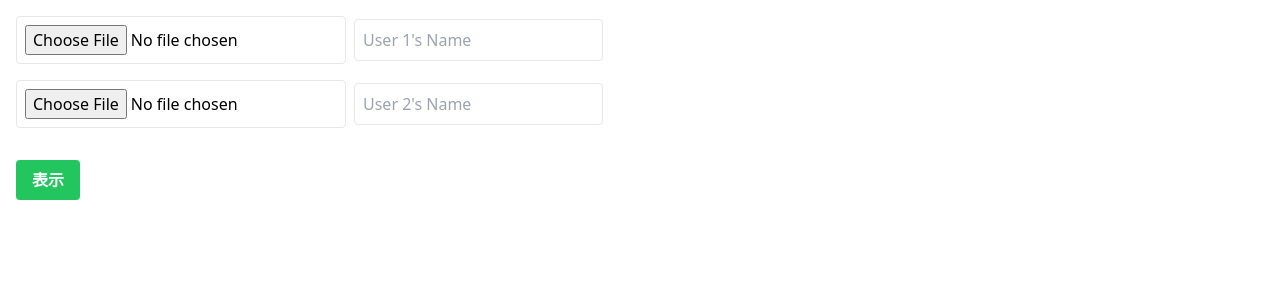
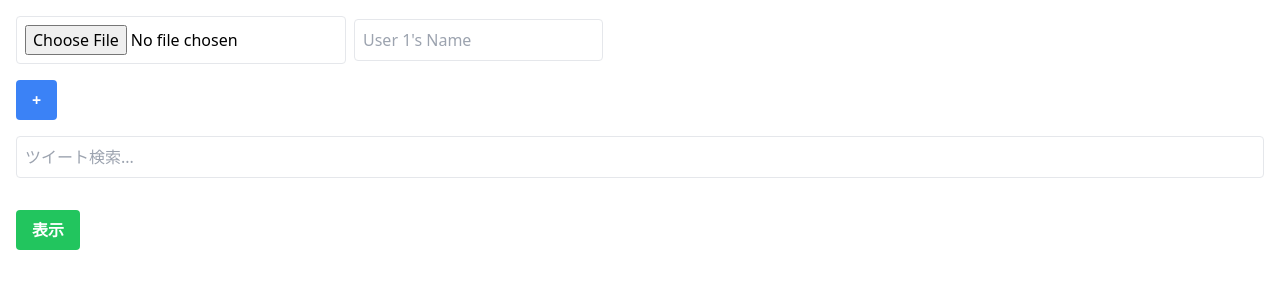
Before and after one commit to Shiryu-Toujima-1f10210346/MultiTwiArchiveViewer, a Next.js app: page / in a window 1280 px wide. Shown: the top 300 px of the page. Built offline with nearby package versions, Linux system fonts and the light colour scheme.

Commit message:
検索機能 人数増やす機能

```diff
--- a/src/pages/hoge/_app.tsx
+++ /dev/null
@@ -1,6 +0,0 @@
-import "@/styles/globals.css";
-import type { AppProps } from "next/app";
-
-export default function App({ Component, pageProps }: AppProps) {
-  return <Component {...pageProps} />;
-}
--- a/src/pages/hoge/index.tsx
+++ /dev/null
@@ -1,7 +0,0 @@
-import React from "react";
-
-function index() {
-  return <div className="p-4 bg-blue-500 text-white">Hello, world!</div>;
-}
-
-export default index;
--- a/src/pages/index.tsx
+++ b/src/pages/index.tsx
@@ -1,114 +1,172 @@
 import React, { useState, ChangeEvent } from "react";
 
-// 型定義
+// ツイートの型定義
 type Tweet = {
   created_at: string;
   full_text: string;
   userName: string;
 };
 
-type UserNames = {
-  user1: string;
-  user2: string;
+// ユーザー入力の型定義
+type UserInput = {
+  file: File | null;
+  userName: string;
 };
 
-type Files = {
-  file1: File | null;
-  file2: File | null;
+// 日時を日本式にフォーマットする関数
+const formatDate = (dateString: string): string => {
+  const date = new Date(dateString);
+  const formatter = new Intl.DateTimeFormat("ja-JP", {
+    year: "numeric",
+    month: "2-digit",
+    day: "2-digit",
+    hour: "2-digit",
+    minute: "2-digit",
+  });
+  return formatter.format(date);
 };
 
+// コンポーネント
 const TwitterArchiveViewer = () => {
+  const [allTweets, setAllTweets] = useState<Tweet[]>([]);
   const [tweets, setTweets] = useState<Tweet[]>([]);
-  const [userNames, setUserNames] = useState<UserNames>({
-    user1: "",
-    user2: "",
-  });
-  const [files, setFiles] = useState<Files>({ file1: null, file2: null });
+  const [searchQuery, setSearchQuery] = useState("");
+  const [userInputs, setUserInputs] = useState<UserInput[]>([
+    { file: null, userName: "" },
+  ]); // ユーザー入力フィールドのステート
 
+  // ファイルからツイートを読み込む関数
   const loadTweets = async (
     file: File | null,
     userName: string
   ): Promise<Tweet[]> => {
     if (!file) return [];
 
-    const reader = new FileReader();
     try {
       const data = await new Promise<string>((resolve, reject) => {
+        const reader = new FileReader();
         reader.onload = (e) => resolve(e.target.result as string);
         reader.onerror = (e) => reject(reader.error);
         reader.readAsText(file);
       });
 
-      const jsonContent = data.split("=")[1].trim();
-      const tweets = JSON.parse(jsonContent);
-      return tweets.map((tweet: any) => ({ ...tweet.tweet, userName }));
+      const window = { YTD: { tweets: { part0: [] } } }; // ダミーオブジェクト
+      eval(data); // ファイルから読み込んだスクリプトを実行
+      const loadedTweets = window.YTD.tweets.part0 as any[];
+
+      return loadedTweets.map((tweetData) => ({
+        ...tweetData.tweet,
+        created_at: formatDate(tweetData.tweet.created_at),
+        userName,
+      }));
     } catch (error) {
       console.error("Error reading file:", error);
       return [];
     }
   };
 
+  // ツイートを表示する関数
   const displayTweets = async () => {
-    const tweets1 = await loadTweets(files.file1, userNames.user1);
-    const tweets2 = await loadTweets(files.file2, userNames.user2);
-    const allTweets = [...tweets1, ...tweets2].sort(
+    let combinedTweets: Tweet[] = [];
+    for (const input of userInputs) {
+      const userTweets = await loadTweets(input.file, input.userName);
+      combinedTweets = combinedTweets.concat(userTweets);
+    }
+
+    combinedTweets.sort(
       (a, b) => new Date(b.created_at) - new Date(a.created_at)
     );
-    setTweets(allTweets);
+    setAllTweets(combinedTweets);
+    setTweets(combinedTweets);
   };
 
-  const handleFileChange = (
-    e: ChangeEvent<HTMLInputElement>,
-    fileKey: keyof Files
-  ) => {
-    setFiles((prev) => ({
-      ...prev,
-      [fileKey]: e.target.files ? e.target.files[0] : null,
-    }));
+  // ユーザー入力フィールドを追加する関数
+  const addUserInput = () => {
+    setUserInputs((prevInputs) => [
+      ...prevInputs,
+      { file: null, userName: "" },
+    ]);
   };
 
-  const handleNameChange = (
-    e: ChangeEvent<HTMLInputElement>,
-    nameKey: keyof UserNames
+  // ユーザー情報の変更ハンドラー
+  const handleUserInputChange = (
+    index: number,
+    file: File | null,
+    userName: string
   ) => {
-    setUserNames((prev) => ({ ...prev, [nameKey]: e.target.value }));
+    const newUserInputs = [...userInputs];
+    newUserInputs[index] = { file, userName };
+    setUserInputs(newUserInputs);
+  };
+
+  // 検索バーのイベントハンドラー
+  const handleSearchChange = (e: ChangeEvent<HTMLInputElement>) => {
+    const query = e.target.value;
+    setSearchQuery(query);
+
+    if (query) {
+      const filteredTweets = allTweets.filter(
+        (tweet) =>
+          tweet.full_text.includes(query) || tweet.userName.includes(query)
+      );
+      setTweets(filteredTweets);
+    } else {
+      setTweets(allTweets);
+    }
   };
 
   return (
     <div className="container mx-auto p-4">
-      {/* ファイルとユーザー名の入力 */}
-      <div className="mb-4">
+      {/* ユーザー入力フィールド */}
+      {userInputs.map((input, index) => (
+        <div key={index} className="mb-4">
           <input
             type="file"
             accept=".js"
             className="border p-2 rounded"
-          onChange={(e) => handleFileChange(e, "file1")}
+            onChange={(e) =>
+              handleUserInputChange(
+                index,
+                e.target.files ? e.target.files[0] : null,
+                input.userName
+              )
+            }
           />
           <input
             type="text"
-          placeholder="User 1's Name"
+            placeholder={`User ${index + 1}'s Name`}
             className="border p-2 rounded ml-2"
-          onChange={(e) => handleNameChange(e, "user1")}
+            value={input.userName}
+            onChange={(e) =>
+              handleUserInputChange(index, input.file, e.target.value)
+            }
           />
         </div>
+      ))}
+
+      {/* ユーザー入力フィールド追加ボタン */}
+      <button
+        onClick={addUserInput}
+        className="bg-blue-500 hover:bg-blue-700 text-white font-bold py-2 px-4 rounded mb-4"
+      >
+        +
+      </button>
+
+      {/* 検索バー */}
       <div className="mb-4">
         <input
-          type="file"
-          accept=".js"
-          className="border p-2 rounded"
-          onChange={(e) => handleFileChange(e, "file2")}
-        />
-        <input
           type="text"
-          placeholder="User 2's Name"
-          className="border p-2 rounded ml-2"
-          onChange={(e) => handleNameChange(e, "user2")}
+          placeholder="ツイート検索..."
+          className="border p-2 rounded w-full"
+          value={searchQuery}
+          onChange={handleSearchChange}
         />
       </div>
 
+      {/* ツイートを表示するボタン */}
       <button
         onClick={displayTweets}
-        className="bg-green-500 hover:bg-green-700 text-white font-bold py-2 px-4 rounded mt-4"
+        className="bg-green-500 hover:bg-green-700 text-white font-bold py-2 px-4 rounded mt-4 mb-4"
       >
         表示
       </button>
```
Lines whose indentation alone changed are shown as unchanged.
